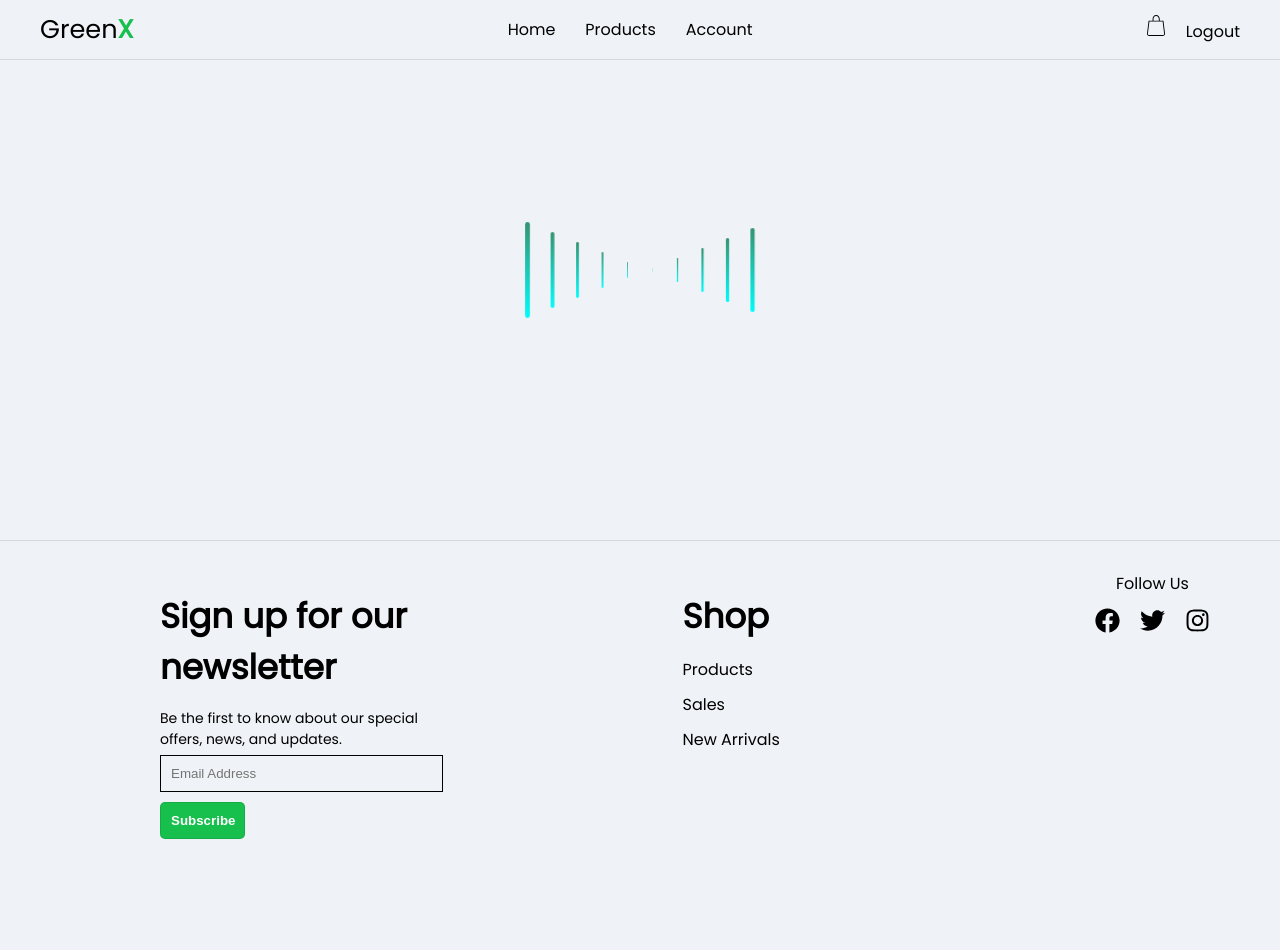
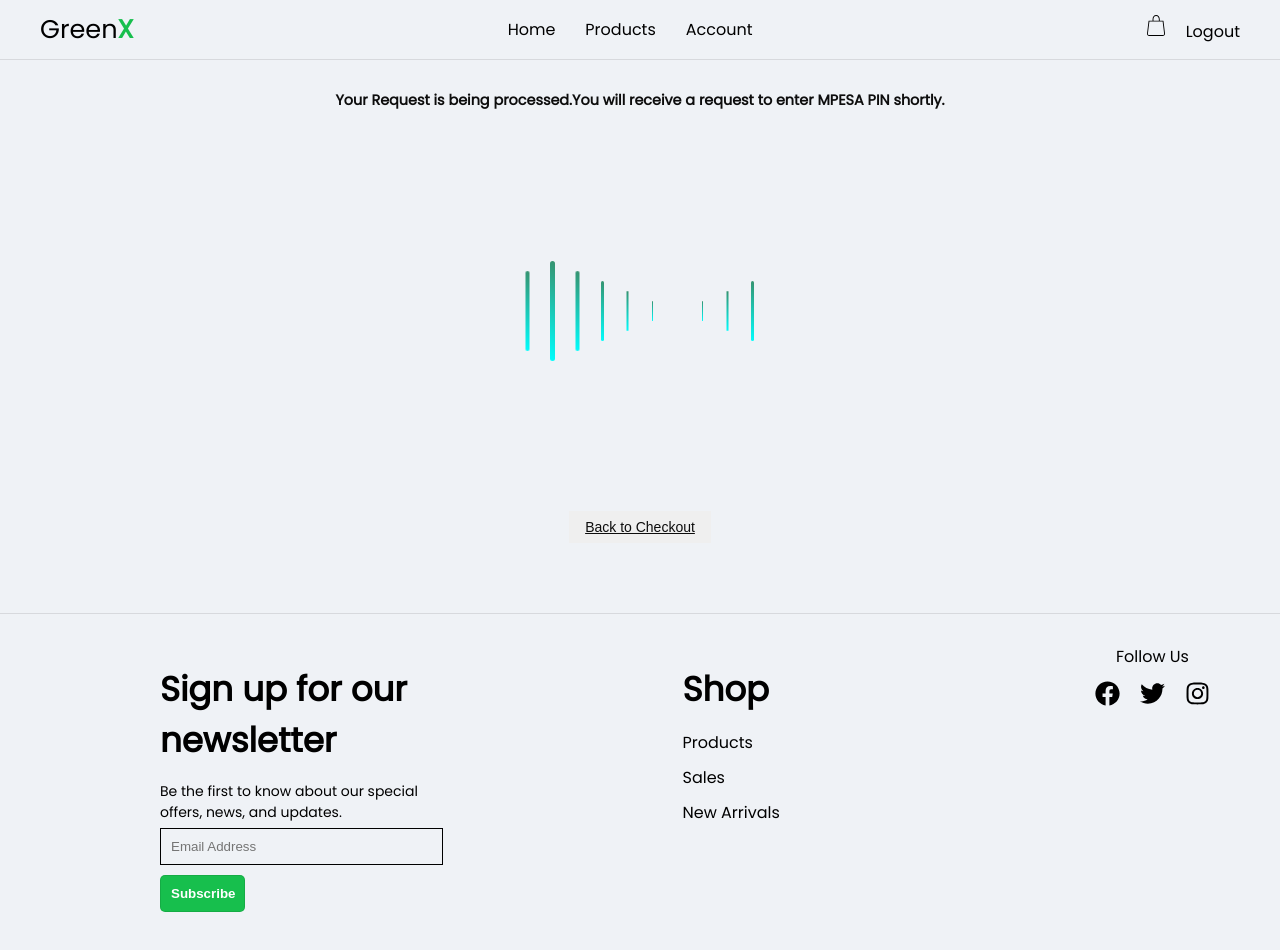
Before and after one commit to robynroby/e-Mkulima, a React (Vite) app in the folder frontend/: page /loading in a window 1280 px wide. Shown: the top 950 px of the page. Before the commit the page ends 899 px from the top, so only its background shows below. Built offline with nearby package versions, Linux system fonts and the light colour scheme; sample sign-in values are in the browser's storage.

Commit message:
loading screen functionalities updated

```diff
--- a/frontend/src/App.jsx
+++ b/frontend/src/App.jsx
@@ -13,9 +13,9 @@ import Footer from './components/Footer';
 import HomePage from './components/HomePage';
 import Navbar from './components/Navbar';
 import SingleProductPage from './components/SingleProductPage';
+import LoadingScreen from './components/loadingScreen/LoadingScreen';
 import { UserContext } from './context/DataContext';
 import ProtectedRoute from './context/ProtectedRoute';
-import LoadingScreen from './components/loadingScreen/LoadingScreen';
 
 
 const App = () => {
--- a/frontend/src/components/Checkout.jsx
+++ b/frontend/src/components/Checkout.jsx
@@ -10,6 +10,10 @@ const CheckoutPage = () => {
 
     const handleredirect = () => {
         navigate("/cart")
+    }
+
+    const handleLoadingScreen = () => {
+        navigate("/loading")
     }
 
     useEffect(() => {
@@ -64,27 +68,6 @@ const CheckoutPage = () => {
         return cartItems.reduce((total, item) => total + item.quantity * item.price, 0);
     };
 
-
-    // const removeItemFromCart = async (productId) => {
-    //     try {
-    //         // Make a DELETE request to remove the item from the cart
-    //         const response = await fetch(`http://localhost:5000/api/carts/${productId}`, {
-    //             method: 'DELETE',
-    //             // Include any necessary headers (e.g., authorization token)
-    //         });
-
-    //         if (response.ok) {
-    //             // Update the cart items after successful deletion
-    //             setCartItems(cartItems.filter(item => item._id !== productId));
-    //         } else {
-    //             console.error('Error deleting item from cart:', response.statusText);
-    //         }
-    //     } catch (error) {
-    //         console.error('Error:', error.message);
-    //     }
-    // };
-
-
     const [phone, setPhone] = useState('');
     const [accountNumber, setAccountNumber] = useState('');
     const [amount, setAmount] = useState('');
@@ -122,6 +105,7 @@ const CheckoutPage = () => {
             .then((data) => {
                 console.log(data);
                 setMessage("Enter your pin to complete the transaction.", data.CustomerMessage);
+                handleLoadingScreen();
             })
             .catch((error) => {
                 console.error(error);
@@ -203,6 +187,3 @@ const CheckoutPage = () => {
 };
 
 export default CheckoutPage;
-
-// 3 days of doom
-// api vison
--- a/frontend/src/components/loadingScreen/LoadingScreen.jsx
+++ b/frontend/src/components/loadingScreen/LoadingScreen.jsx
@@ -1,7 +1,17 @@
-import './loadingScreen.css'
+import { useNavigate } from 'react-router-dom';
+import './loadingScreen.css';
 
 const LoadingScreen = () => {
+
+    const navigate = useNavigate();
+
+    const handleBack = () => {
+        navigate("/checkout")
+    }
+
     return (
+        <div className="load-container">
+            <h4>Your Request is being processed.You will receive a request to enter MPESA PIN shortly.</h4>
             <div className="center">
                 <div className="wave"></div>
                 <div className="wave"></div>
@@ -14,6 +24,8 @@ const LoadingScreen = () => {
                 <div className="wave"></div>
                 <div className="wave"></div>
             </div>
+            <button onClick={handleBack} className='back-button'>Back to Checkout</button>
+        </div>
     )
 }
 
--- a/frontend/src/components/loadingScreen/loadingScreen.css
+++ b/frontend/src/components/loadingScreen/loadingScreen.css
@@ -1,3 +1,25 @@
+.load-container {
+    display: flex;
+    justify-content: center;
+    align-items: center;
+    flex-direction: column;
+    margin-top: 20px;
+}
+
+.load-container h4 {
+    font-size: .9rem;
+    color: #0D0D0D;
+}
+
+.load-container .back-button {
+    color: #0D0D0D;
+    text-decoration: underline;
+    padding: 8px 16px;
+    border: none;
+    cursor: pointer;
+    font-size: 14px;
+}
+
 .center {
     height: 50vh;
     display: flex;
```
Lines whose indentation alone changed are shown as unchanged.
